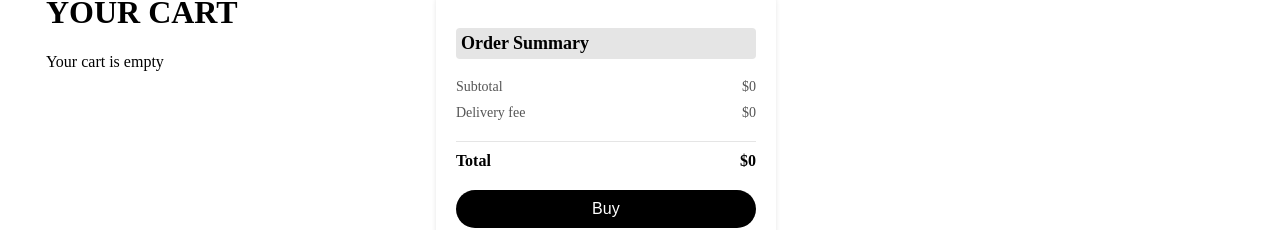
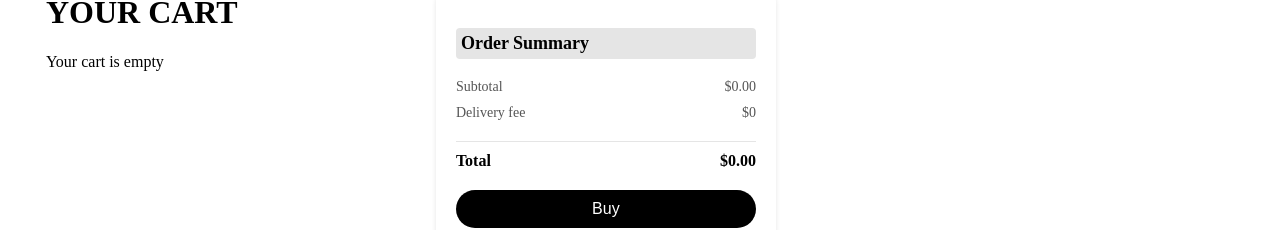
Before and after one commit to maamoonzsalman/clothing-store, a React (Create React App) app: page /cart in a window 1280 px wide. Shown: the part 179-409 px from the top of the page. Built offline with nearby package versions, Linux system fonts and the light colour scheme.

Commit message:
Added functionality for cart summary, and adjusting quantity of items

```diff
--- a/src/App.js
+++ b/src/App.js
@@ -6,24 +6,72 @@ import ShopPage from './pages/ShopPage';
 import CartPage from './pages/CartPage';
 import { Route, Routes } from "react-router-dom"
 import { useState } from 'react';
+import { remove } from 'lodash';
 
 function App() {
   const [items, setItems] = useState([])
   const [cartItems, setCartItems] = useState([])
+  const [cartTotal, setCartTotal] = useState(0)
 
   const addToCart = (product) => {
-    setItems(items.map(item =>
-      item.id === product.id ? { ...item, inCart: true } : item
-    ));
-    setCartItems([...cartItems, product]);
+    const updatedItems = items.map(item =>
+      item.id === product.id ? { ...item, inCart: true, quantity: 1 } : item
+    );
+
+    // Find the updated product with the correct quantity and inCart status
+    const updatedProduct = updatedItems.find(item => item.id === product.id);
+
+    // Update both state variables with the correct data
+    setItems(updatedItems);
+    setCartItems([...cartItems, updatedProduct]);
   };
 
   const removeFromCart = (product) => {
-    setItems(items.map(item =>
-      item.id === product.id ? { ...item, inCart: false } : item
-    ));
+    const updatedItems = items.map(item =>
+      item.id === product.id ? { ...item, inCart: false, quantity: 0 } : item
+    );
+
+    // Find the updated product with the correct quantity and inCart status
+    const updatedProduct = updatedItems.find(item => item.id === product.id);
+
+    // Update both state variables with the correct data
+    setItems(updatedItems);
     setCartItems(cartItems.filter(item => item.id !== product.id));
 
+  }
+
+  const addToQuantity = (product) => {
+    const updatedItems = items.map(item =>
+      item.id === product.id && item.quantity < 10 ? { ...item, quantity: item.quantity + 1 } : item
+    );
+
+    // Update both state variables with the correct data
+    setItems(updatedItems);
+
+    const updatedCartItems = cartItems.map(item =>
+      item.id === product.id && item.quantity < 10
+        ? { ...item, quantity: item.quantity + 1 }
+        : item
+    );
+
+    setCartItems(updatedCartItems);
+  }
+
+  const removeFromQuantity = (product) => {
+    const updatedItems = items.map(item =>
+      item.id === product.id && item.quantity > 1 ? { ...item, quantity: item.quantity - 1 } : item
+    );
+
+    // Update both state variables with the correct data
+    setItems(updatedItems);
+
+    const updatedCartItems = cartItems.map(item =>
+      item.id === product.id && item.quantity > 1
+        ? { ...item, quantity: item.quantity - 1 }
+        : item
+    );
+
+    setCartItems(updatedCartItems);
   }
 
   return (
@@ -32,7 +80,7 @@ function App() {
         <Routes>
           <Route path="/" element={<HomePage />} />
           <Route path="/shop" element={<ShopPage items={items} setItems={setItems} addToCart={addToCart} />}/>
-          <Route path="/cart" element={<CartPage cartItems={cartItems} removeFromCart={removeFromCart}/>}/>
+          <Route path="/cart" element={<CartPage cartItems={cartItems} removeFromCart={removeFromCart} addToQuantity={addToQuantity} removeFromQuantity={removeFromQuantity}/>}/>
       </Routes>
     <Footer />
     </>
--- a/src/components/CartItem.js
+++ b/src/components/CartItem.js
@@ -1,7 +1,9 @@
 import React from "react";
 import '../styles/CartItem.css'
+import { useState } from "react";
 
-const CartItem = ({item, removeFromCart}) => {
+const CartItem = ({item, removeFromCart, addToQuantity, removeFromQuantity}) => {
+
     return (
       <div className="cart-item">
         <button className="remove-button" onClick={() => removeFromCart(item)}>✖</button> {/* Added remove button */}
@@ -12,9 +14,9 @@ const CartItem = ({item, removeFromCart}) => {
       </div>
       <div className="cart-item-actions">
         <div className="cart-item-quantity">
-          <button className="quantity-button">-</button>
-          <span>1</span>
-          <button className="quantity-button">+</button>
+          <button className="quantity-button" onClick={() => removeFromQuantity(item)} >-</button>
+          {item.quantity}
+          <button className="quantity-button" onClick={() => addToQuantity(item)}>+</button>
         </div>
       </div>
     </div>
--- a/src/components/CartSummary.js
+++ b/src/components/CartSummary.js
@@ -1,13 +1,23 @@
 import React from "react";
 import '../styles/CartSummary.css'
 
-function CartSummary() {
-    return (
+function CartSummary({cartItems}) {
+  const calculateCartTotal = () => {
+    let total = 0;
+
+    cartItems.forEach(item => {
+      total += item.price * item.quantity;
+    });
+
+    return total.toFixed(2)
+  };
+
+  return (
       <div className="order-summary">
         <h2 className="order-summary-title">Order Summary</h2>
         <div className="order-summary-item">
           <span>Subtotal</span>
-          <span>$0</span>
+          <span>${calculateCartTotal()}</span>
         </div>
         <div className="order-summary-item">
           <span>Delivery fee</span>
@@ -15,7 +25,7 @@ function CartSummary() {
         </div>
         <div className="order-summary-total">
           <span>Total</span>
-          <span>$0</span>
+          <span>${calculateCartTotal()}</span>
         </div>
         <button className="order-summary-button">Buy</button>
       </div>
--- a/src/pages/CartPage.js
+++ b/src/pages/CartPage.js
@@ -3,7 +3,7 @@ import "../styles/CartPage.css"
 import CartSummary from '../components/CartSummary';
 import CartItem from '../components/CartItem';
 
-const CartPage = ({cartItems, removeFromCart}) => {
+const CartPage = ({cartItems, removeFromCart, addToQuantity, removeFromQuantity}) => {
     return (
         <div className="cart-container">
             <div className="cart-left">
@@ -14,7 +14,7 @@ const CartPage = ({cartItems, removeFromCart}) => {
                         <p>Your cart is empty</p>
                     ) : (
                     cartItems.map((item) => (
-                        <CartItem key={item.id} item={item} removeFromCart={removeFromCart} />
+                        <CartItem key={item.id} item={item} removeFromCart={removeFromCart} addToQuantity={addToQuantity} removeFromQuantity={removeFromQuantity} />
                         ))
                     )}
                     </div>
@@ -22,7 +22,7 @@ const CartPage = ({cartItems, removeFromCart}) => {
             </div>
             <div className="cart-right">
                 <div className="cart-summary">
-                    <CartSummary />
+                    <CartSummary cartItems={cartItems} />
                 </div>
             </div>
         </div>
--- a/src/pages/ShopPage.js
+++ b/src/pages/ShopPage.js
@@ -15,7 +15,6 @@ const ShopPage = ({ items, setItems, addToCart }) => {
         // Fetch data from the Fake Store API
         const fetchProducts = async () => {
           try {
-            console.log('heyo')
             const response = await fetch('https://fakestoreapi.com/products');
             const data = await response.json();
 
@@ -24,6 +23,7 @@ const ShopPage = ({ items, setItems, addToCart }) => {
                 return {
                   ...item,
                   inCart: existingItem ? existingItem.inCart : false,  // Preserve the `inCart` state if it already exists
+                  quantity: existingItem ? existingItem.quantity : 0,
                 };
               });
 
```
